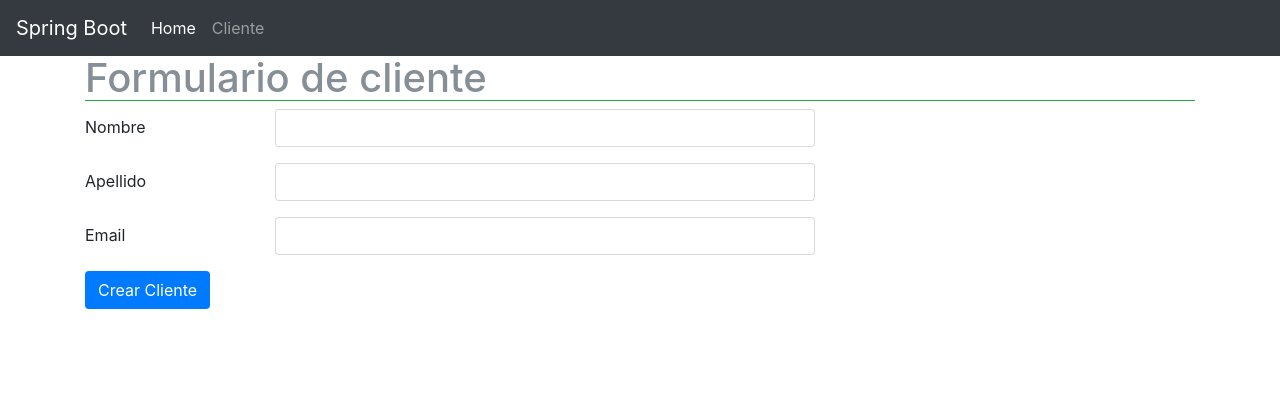
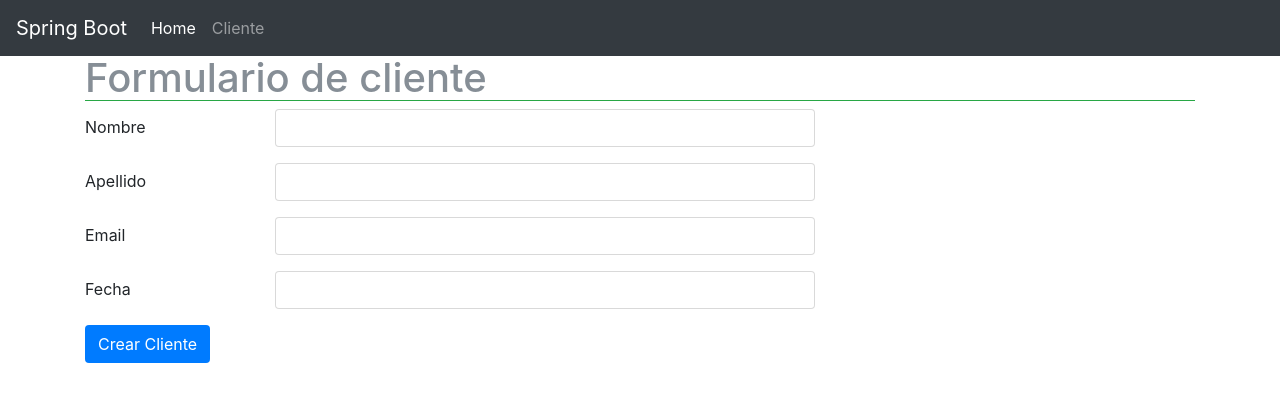
Before and after one commit to henrygarciaospina/facturacion-spring5, a Spring Boot app: page /form in a window 1280 px wide. Shown: the top 402 px of the page. Run offline with Spring Boot 4, Linux system fonts and the light colour scheme.

Commit message:
Sección 4, Clase 39 Agregando campo fecha en formulario

```diff
--- a/spring-boot-data-jpa/src/main/resources/templates/form.html
+++ b/spring-boot-data-jpa/src/main/resources/templates/form.html
@@ -50,6 +50,12 @@
 				</div>
 			</div>
 			<div class="form-group row">
+				<label class="col-sm-2 col-form-label">Fecha</label>
+				<div class="col-sm-6">
+					<input type="text" th:field="*{createAt}" class="form-control" />
+				</div>
+			</div>
+			<div class="form-group row">
 				<div class="col-sm-6">
 					<input type="submit" value="Crear Cliente"
 						class="btn bg-primary text-white" />
--- a/spring-boot-data-jpa/src/main/resources/templates/listar.html
+++ b/spring-boot-data-jpa/src/main/resources/templates/listar.html
@@ -26,7 +26,7 @@
 		<h1
 			class="text-secondary border border-success border-top-0 border-left-0 border-top-0 border-right-0 "
 			th:text="${titulo}"></h1>
-		<a th:href="@{/form}">crear cliente</a>
+		<a th:href="@{/form}" class="btn btn-primary" role="button">crear cliente</a>
 		<table class="table table-striped">
 			<thead>
 				<tr>
```
Also changed, not shown: spring-boot-data-jpa/src/main/java/com/bolsadeideas/springboot/app/models/entity/Cliente.java (+3 -6 lines), 1 other file.
